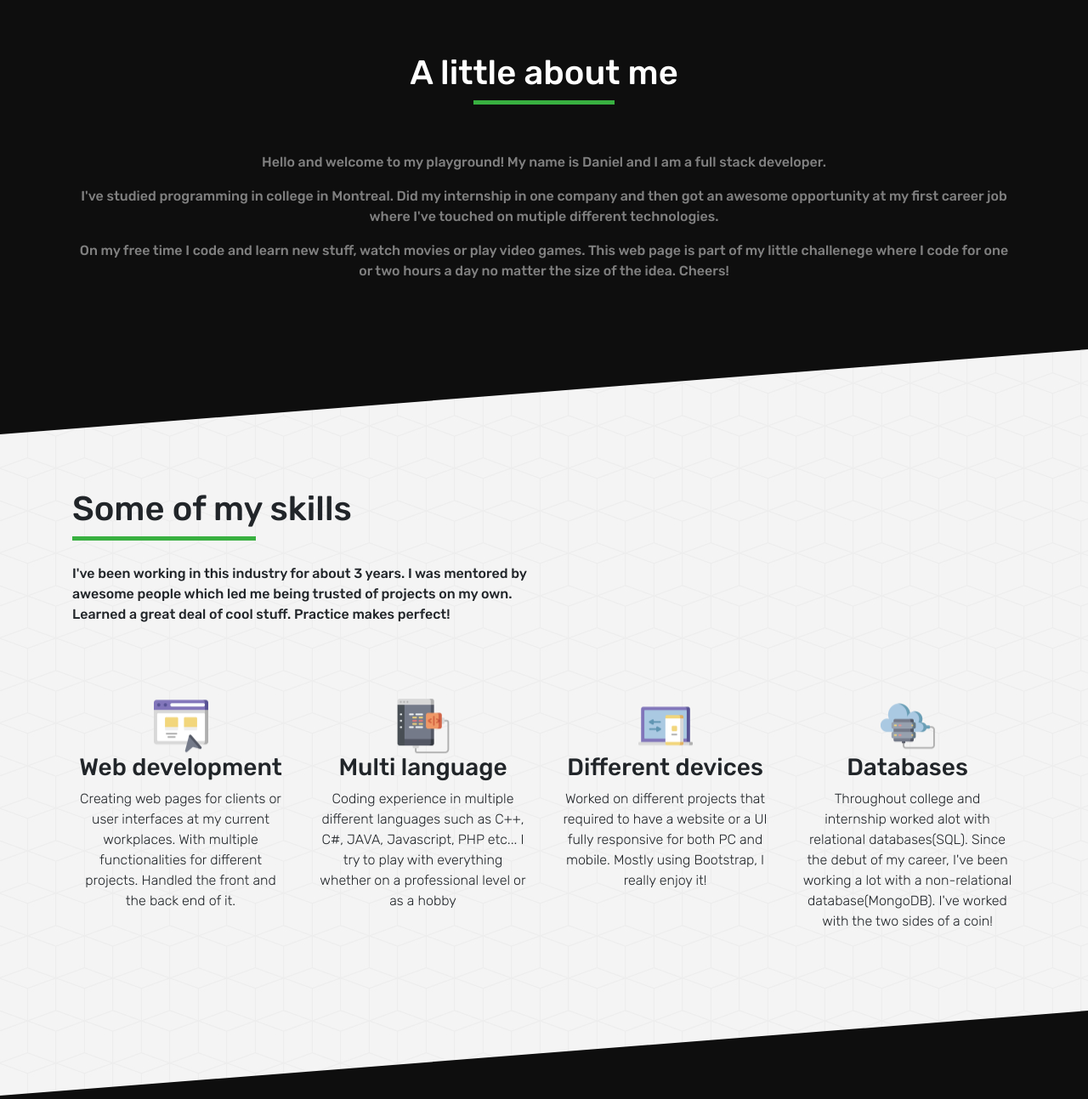
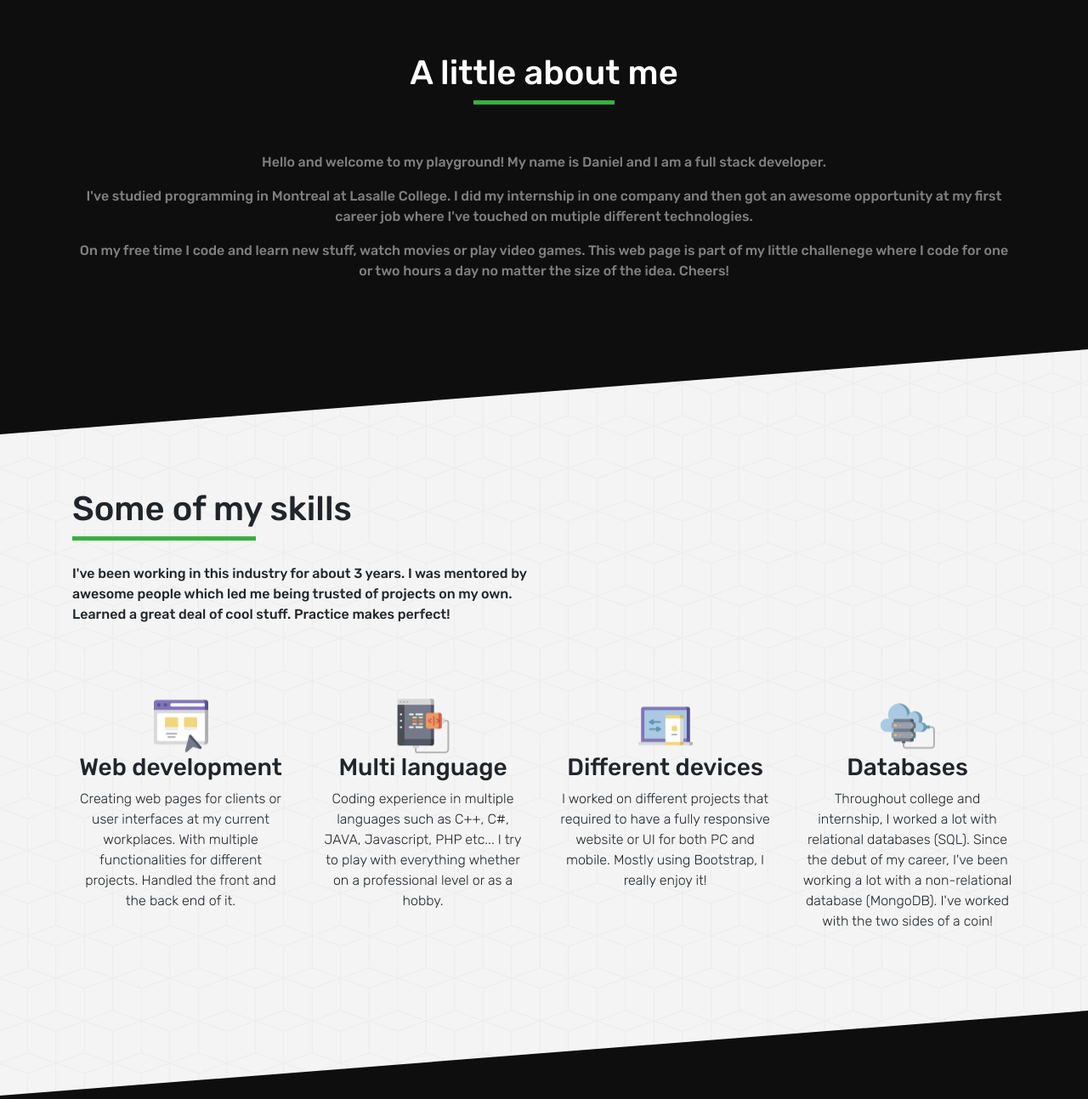
Before and after one commit to m3kkis/m3kkis.github.io, a plain HTML site: page index.html in a window 1280 px wide. Shown: the part 812-2105 px from the top of the page at 85% size. Drawn offline with Linux system fonts and the light colour scheme.

Commit message:
Fixed spelling errors

```diff
--- a/index.html
+++ b/index.html
@@ -74,7 +74,7 @@
 						<h1 class="dark_title">A little about me</h1>
 						<div class="dark_hr" style="width:15%"></div>
 						<p class="dark_desc_text">Hello and welcome to my playground! My name is Daniel and I am a full stack developer.</p>
-						<p class="dark_desc_text">I've studied programming in college in Montreal. Did my internship in one company and then got an awesome opportunity at my first career job where I've touched on mutiple different technologies.</p>
+						<p class="dark_desc_text">I've studied programming in Montreal at Lasalle College. I did my internship in one company and then got an awesome opportunity at my first career job where I've touched on mutiple different technologies.</p>
 						<p class="dark_desc_text">On my free time I code and learn new stuff, watch movies or play video games. This web page is part of my little challenege where I code for one or two hours a day no matter the size of the idea. Cheers!</p>
 					</div>
 				</div>
@@ -114,7 +114,7 @@
 										<div class="skills_icon"><img class="skills_icon_img" src="img/coding.png" /></div>
 										<div class="skills_title"><h3>Multi language</h3></div>
 										<div class="skills_hr"></div>
-										<div class="skills_desc">Coding experience in multiple different languages such as C++, C#, JAVA, Javascript, PHP etc... I try to play with everything whether on a professional level or as a hobby</div>
+										<div class="skills_desc">Coding experience in multiple languages such as C++, C#, JAVA, Javascript, PHP etc... I try to play with everything whether on a professional level or as a hobby.</div>
 									</div>
 								</div>
 							</div>
@@ -126,7 +126,7 @@
 										<div class="skills_icon"><img class="skills_icon_img" src="img/responsive.png" /></div>
 										<div class="skills_title"><h3>Different devices</h3></div>
 										<div class="skills_hr"></div>
-										<div class="skills_desc">Worked on different projects that required to have a website or a UI fully responsive for both PC and mobile. Mostly using Bootstrap, I really enjoy it!</div>
+										<div class="skills_desc">I worked on different projects that required to have a fully responsive website or UI for both PC and mobile. Mostly using Bootstrap, I really enjoy it!</div>
 									</div>
 								</div>
 							</div>
@@ -138,7 +138,7 @@
 										<div class="skills_icon"><img class="skills_icon_img" src="img/database.png" /></div>
 										<div class="skills_title"><h3>Databases</h3></div>
 										<div class="skills_hr"></div>
-										<div class="skills_desc">Throughout college and internship worked alot with relational databases(SQL). Since the debut of my career, I've been working a lot with a non-relational database(MongoDB). I've worked with the two sides of a coin!</div>
+										<div class="skills_desc">Throughout college and internship, I worked a lot with relational databases (SQL). Since the debut of my career, I've been working a lot with a non-relational database (MongoDB). I've worked with the two sides of a coin!</div>
 									</div>
 								</div>
 							</div>
```
